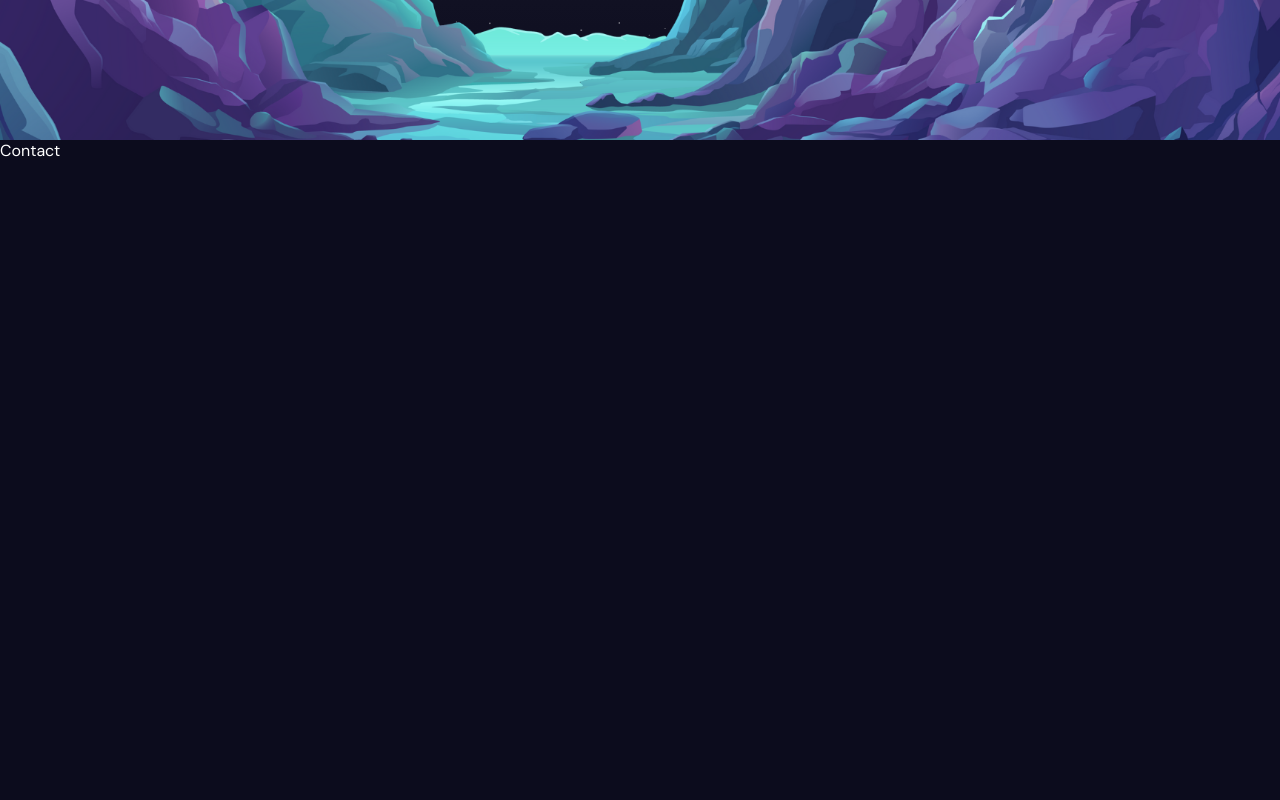
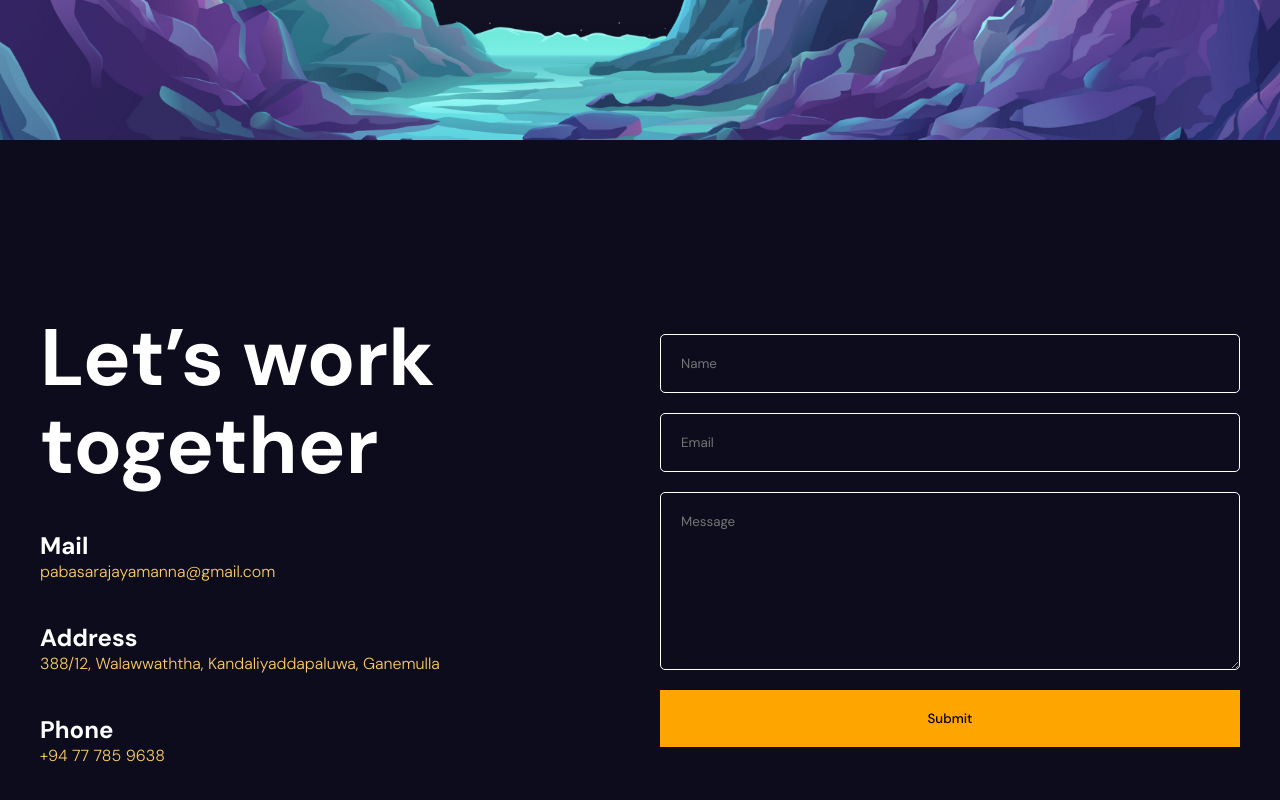
Before and after one commit to gimhanijayamanna/ReactPortfolio-, a React (Vite) app: page / in a window 1280 px wide. Shown: the part 8660-9460 px from the top of the page. Built offline with nearby package versions, Linux system fonts and the light colour scheme.

Commit message:
contact section implemented

```diff
--- a/package.json
+++ b/package.json
@@ -10,6 +10,7 @@
         "preview": "vite preview"
     },
     "dependencies": {
+        "@emailjs/browser": "^4.4.1",
         "framer-motion": "^10.16.4",
         "react": "^18.2.0",
         "react-dom": "^18.2.0",
--- a/src/App.jsx
+++ b/src/App.jsx
@@ -4,6 +4,7 @@
 import Parallax from "./components/parallax/Parallax";
 import Skills from "./components/skills/Skills";
 import Projects from "./components/projects/Projects";
+import Contact from "./components/contact/Contact";
 
 const App = () => {
     return <div>
@@ -24,7 +25,7 @@
         <section>
             <Parallax type="contact" />
         </section>
-        <section id="Contact">Contact</section>
+        <section id="Contact"><Contact /></section>
     </div>
 }
 export default App;
--- /dev/null
+++ b/src/components/contact/Contact.jsx
@@ -0,0 +1,121 @@
+import { useRef, useState } from "react";
+import "./contact.scss";
+import { motion, useInView } from "framer-motion";
+import emailjs from "@emailjs/browser";
+
+const variants = {
+    initial: {
+        y: 500,
+        opacity: 0,
+    },
+    animate: {
+        y: 0,
+        opacity: 1,
+        transition: {
+            duration: 0.5,
+            staggerChildren: 0.1,
+        },
+    },
+};
+
+const Contact = () => {
+    const ref = useRef();
+    const formRef = useRef();
+    const [error, setError] = useState(null);
+    const [success, setSuccess] = useState(false);
+
+    const isInView = useInView(ref, { margin: "-100px" });
+
+    const sendEmail = (e) => {
+        e.preventDefault();
+
+        emailjs
+            .sendForm(
+                "service_oj90e0n",
+                "template_2z02j3d",
+                formRef.current,
+                "M8SVOGJ2u6n8poXl6"
+            )
+            .then(
+                (result) => {
+                    setSuccess(true)
+                },
+                (error) => {
+                    setError(true);
+                }
+            );
+    };
+
+    return (
+        <motion.div
+            ref={ref}
+            className="contact"
+            variants={variants}
+            initial="initial"
+            whileInView="animate"
+        >
+            <motion.div className="textContainer" variants={variants}>
+                <motion.h1 variants={variants}>Let’s work together</motion.h1>
+                <motion.div className="item" variants={variants}>
+                    <h2>Mail</h2>
+                    <span>pabasarajayamanna@gmail.com</span>
+                </motion.div>
+                <motion.div className="item" variants={variants}>
+                    <h2>Address</h2>
+                    <span>388/12, Walawwaththa, Kandaliyaddapaluwa, Ganemulla</span>
+                </motion.div>
+                <motion.div className="item" variants={variants}>
+                    <h2>Phone</h2>
+                    <span>+94 77 785 9638</span>
+                </motion.div>
+            </motion.div>
+            <div className="formContainer">
+                <motion.div
+                    className="phoneSvg"
+                    initial={{ opacity: 1 }}
+                    whileInView={{ opacity: 0 }}
+                    transition={{ delay: 3, duration: 1 }}
+                >
+                    <svg width="450px" height="450px" viewBox="0 0 32.666 32.666">
+                        <motion.path
+                            strokeWidth={0.2}
+                            fill="none"
+                            initial={{ pathLength: 0 }}
+                            animate={isInView && { pathLength: 1 }}
+                            transition={{ duration: 3 }}
+                            d="M28.189,16.504h-1.666c0-5.437-4.422-9.858-9.856-9.858l-0.001-1.664C23.021,4.979,28.189,10.149,28.189,16.504z
+            M16.666,7.856L16.665,9.52c3.853,0,6.983,3.133,6.981,6.983l1.666-0.001C25.312,11.735,21.436,7.856,16.666,7.856z M16.333,0
+            C7.326,0,0,7.326,0,16.334c0,9.006,7.326,16.332,16.333,16.332c0.557,0,1.007-0.45,1.007-1.006c0-0.559-0.45-1.01-1.007-1.01
+            c-7.896,0-14.318-6.424-14.318-14.316c0-7.896,6.422-14.319,14.318-14.319c7.896,0,14.317,6.424,14.317,14.319
+            c0,3.299-1.756,6.568-4.269,7.954c-0.913,0.502-1.903,0.751-2.959,0.761c0.634-0.377,1.183-0.887,1.591-1.529
+            c0.08-0.121,0.186-0.228,0.238-0.359c0.328-0.789,0.357-1.684,0.555-2.518c0.243-1.064-4.658-3.143-5.084-1.814
+            c-0.154,0.492-0.39,2.048-0.699,2.458c-0.275,0.366-0.953,0.192-1.377-0.168c-1.117-0.952-2.364-2.351-3.458-3.457l0.002-0.001
+            c-0.028-0.029-0.062-0.061-0.092-0.092c-0.031-0.029-0.062-0.062-0.093-0.092v0.002c-1.106-1.096-2.506-2.34-3.457-3.459
+            c-0.36-0.424-0.534-1.102-0.168-1.377c0.41-0.311,1.966-0.543,2.458-0.699c1.326-0.424-0.75-5.328-1.816-5.084
+            c-0.832,0.195-1.727,0.227-2.516,0.553c-0.134,0.057-0.238,0.16-0.359,0.24c-2.799,1.774-3.16,6.082-0.428,9.292
+            c1.041,1.228,2.127,2.416,3.245,3.576l-0.006,0.004c0.031,0.031,0.063,0.06,0.095,0.09c0.03,0.031,0.059,0.062,0.088,0.095
+            l0.006-0.006c1.16,1.118,2.535,2.765,4.769,4.255c4.703,3.141,8.312,2.264,10.438,1.098c3.67-2.021,5.312-6.338,5.312-9.719
+            C32.666,7.326,25.339,0,16.333,0z"
+                        />
+                    </svg>
+                </motion.div>
+                <motion.form
+                    ref={formRef}
+                    onSubmit={sendEmail}
+                    initial={{ opacity: 0 }}
+                    whileInView={{ opacity: 1 }}
+                    transition={{ delay: 4, duration: 1 }}
+                >
+                    <input type="text" required placeholder="Name" name="name" />
+                    <input type="email" required placeholder="Email" name="email" />
+                    <textarea rows={8} placeholder="Message" name="message" />
+                    <button>Submit</button>
+                    {error && "Error"}
+                    {success && "Success"}
+                </motion.form>
+            </div>
+        </motion.div>
+    );
+};
+
+export default Contact;
--- /dev/null
+++ b/src/components/contact/contact.scss
@@ -0,0 +1,61 @@
+.contact {
+    height: 100%;
+    max-width: 1200px;
+    margin: auto;
+    display: flex;
+    align-items: center;
+    gap: 40px;
+
+    .textContainer {
+        flex: 1;
+        display: flex;
+        flex-direction: column;
+        gap: 40px;
+
+        h1 {
+            font-size: 80px;
+            line-height: 88px;
+
+        }
+
+        span {
+            font-weight: 300;
+            color: #ffcc66;
+        }
+    }
+
+    .formContainer {
+        flex: 1;
+        position: relative;
+
+        .phoneSvg {
+            stroke: orange;
+            position: absolute;
+            margin: auto;
+            z-index: -1;
+        }
+
+        form {
+            display: flex;
+            flex-direction: column;
+            gap: 20px;
+
+            input,
+            textarea {
+                padding: 20px;
+                background-color: transparent;
+                border: 1px solid white;
+                color: white;
+                border-radius: 5px;
+            }
+
+            button {
+                padding: 20px;
+                border: none;
+                background-color: orange;
+                cursor: pointer;
+                font-weight: 500;
+            }
+        }
+    }
+}
```
Also changed, not shown: 1 other file (tests, documents, lock files or other folders).
